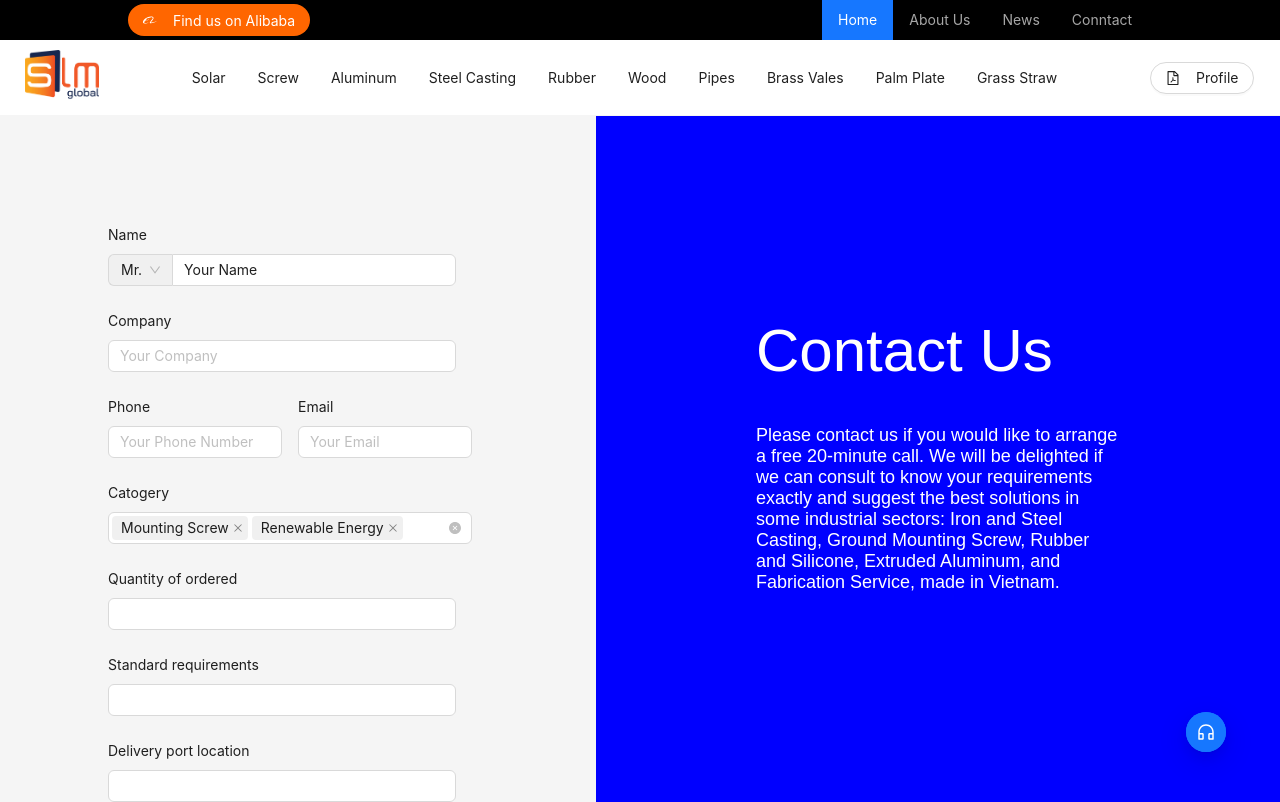
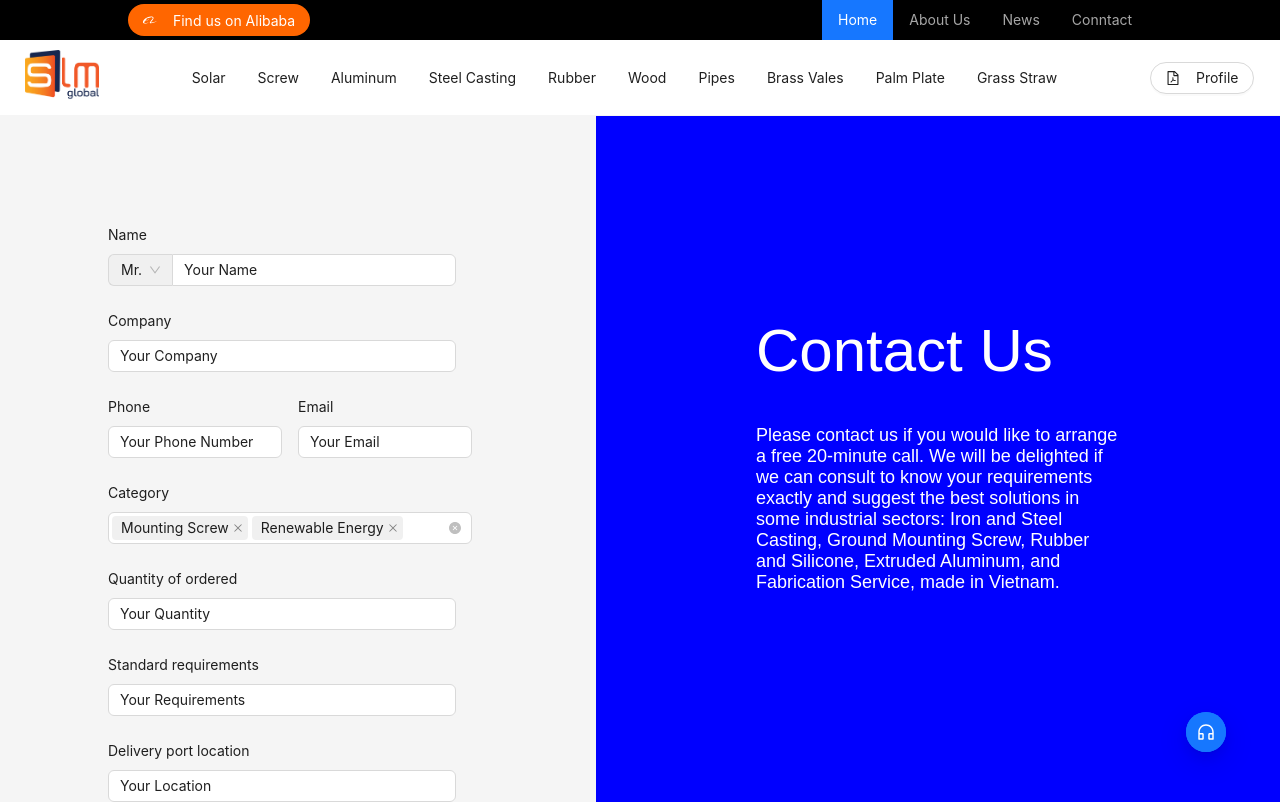
Before and after one commit to thanhtrang16490/slmglobal-fontend, a Next.js app: page /contact in a window 1280 px wide. Shown: the top 802 px of the page. Built offline with nearby package versions, Linux system fonts and the light colour scheme.

Commit message:
update form quote

```diff
--- a/src/app/component/form.contact.tsx
+++ b/src/app/component/form.contact.tsx
@@ -1,7 +1,7 @@
 'use client'
 import { Form, Input, Button, Select, Space } from 'antd';
 import type { SelectProps } from 'antd';
-
+const { Option } = Select;
 
 const options: SelectProps['options'] = [
     { label: 'Renewable Energy', value: 'renewable-energy' },
@@ -47,7 +47,18 @@ const CatogerySelection: React.FC = () => (
 );
 
 const FormContact = () => {
-    return (<Form layout="vertical">
+    return (<Form layout="vertical"
+        initialValues={{
+            name: 'Your Name',
+            company: 'Your Company',
+            phone: 'Your Phone Number',
+            email: 'Your Email',
+            category: 'Your Category',
+            quantity: 'Your Quantity',
+            requirements: 'Your Requirements',
+            location: 'Your Location',
+        }}
+    >
 
         <Form.Item label="Name" name="name" style={{ flex: 1, marginRight: '1rem' }}>
             <Input addonBefore={selectBefore} defaultValue="Your Name" />
@@ -55,8 +66,6 @@ const FormContact = () => {
         <Form.Item label="Company" name="company" style={{ flex: 1, marginRight: '1rem' }}>
             <Input placeholder="Your Company" />
         </Form.Item>
-
-
         <div style={{ display: 'flex', justifyContent: 'space-between' }}>
             <Form.Item label="Phone" name="phone" style={{ flex: 1, marginRight: '1rem' }}>
                 <Input placeholder="Your Phone Number" />
@@ -65,16 +74,16 @@ const FormContact = () => {
                 <Input placeholder="Your Email" />
             </Form.Item>
         </div>
-        <Form.Item label="Catogery" name="catogery">
+        <Form.Item label="Category" name="category">
             <CatogerySelection />
         </Form.Item>
-        <Form.Item label="Quantity of ordered" name="name" style={{ flex: 1, marginRight: '1rem' }}>
+        <Form.Item label="Quantity of ordered" name="quantity" style={{ flex: 1, marginRight: '1rem' }}>
             <Input placeholder="" />
         </Form.Item>
-        <Form.Item label="Standard requirements" name="name" style={{ flex: 1, marginRight: '1rem' }}>
+        <Form.Item label="Standard requirements" name="requirements" style={{ flex: 1, marginRight: '1rem' }}>
             <Input placeholder="" />
         </Form.Item>
-        <Form.Item label="Delivery port location" name="name" style={{ flex: 1, marginRight: '1rem' }}>
+        <Form.Item label="Delivery port location" name="location" style={{ flex: 1, marginRight: '1rem' }}>
             <Input placeholder="" />
         </Form.Item>
 
```
